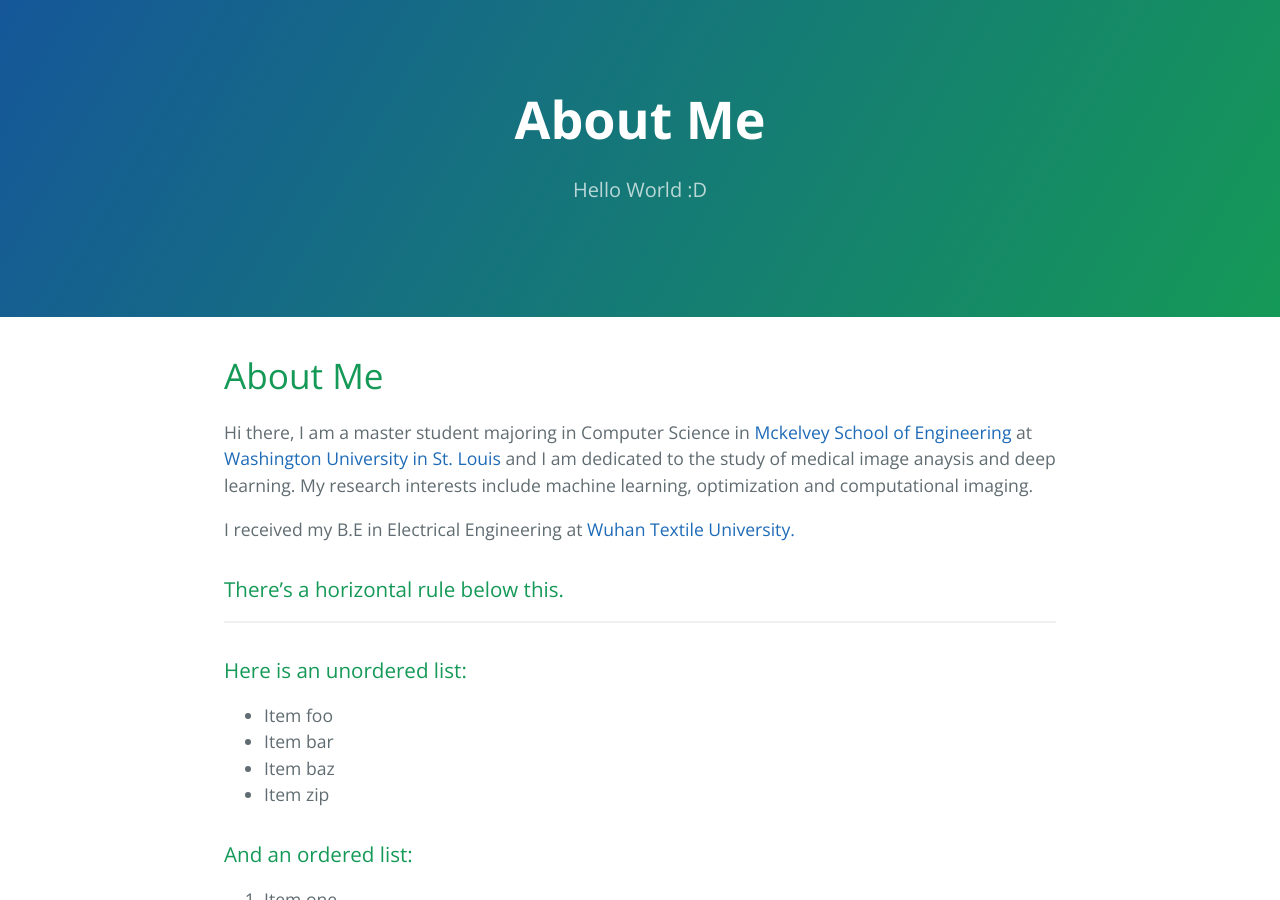
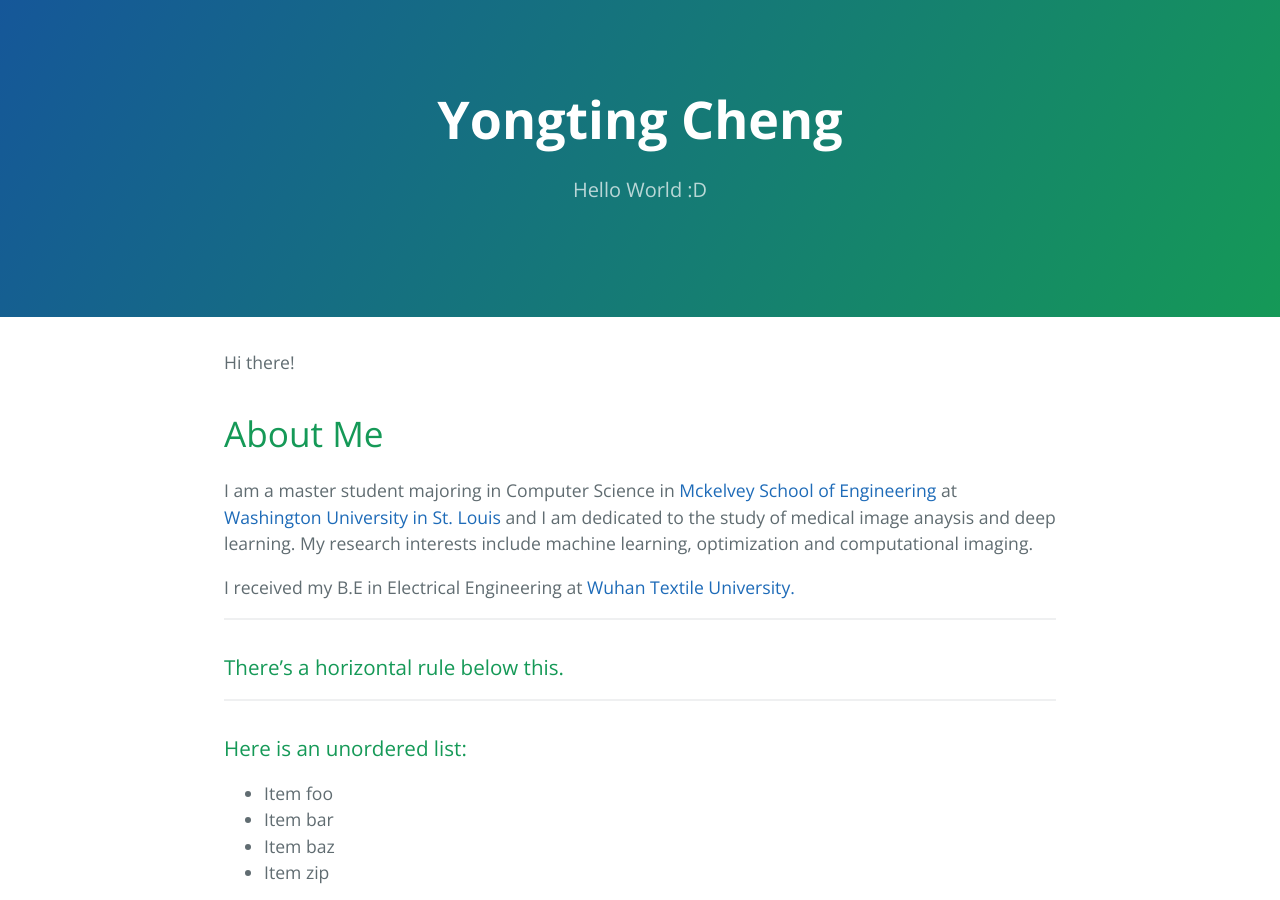
Before and after one commit to chengyongting/chengyongting.github.io, a Jekyll site: the page built from index.md, in a window 1280 px wide and 900 px high. Built offline with Jekyll 4.4.1, drawn with Linux system fonts in a browser that asks for light colours; our own code applies the rules of GitHub Pages for plain Markdown files.

```diff
--- a/index.md
+++ b/index.md
@@ -3,15 +3,17 @@ layout: default
 ---
 
 
-
+Hi there!
 
 
 
 # About Me
 
-Hi there, I am a master student majoring in Computer Science in <a href="https://engineering.wustl.edu/index.html">Mckelvey School of Engineering</a> at <a href="https://wustl.edu/"> Washington University in St. Louis</a> and I am dedicated to the study of medical image anaysis and deep learning. My research interests include machine learning, optimization and computational imaging.
+I am a master student majoring in Computer Science in <a href="https://engineering.wustl.edu/index.html">Mckelvey School of Engineering</a> at <a href="https://wustl.edu/"> Washington University in St. Louis</a> and I am dedicated to the study of medical image anaysis and deep learning. My research interests include machine learning, optimization and computational imaging.
 
 I received my B.E in Electrical Engineering at <a href= "https://www.wtu.edu.cn/"> Wuhan Textile University. </a>
+
+* * *
 
 
 ### There's a horizontal rule below this.
```
